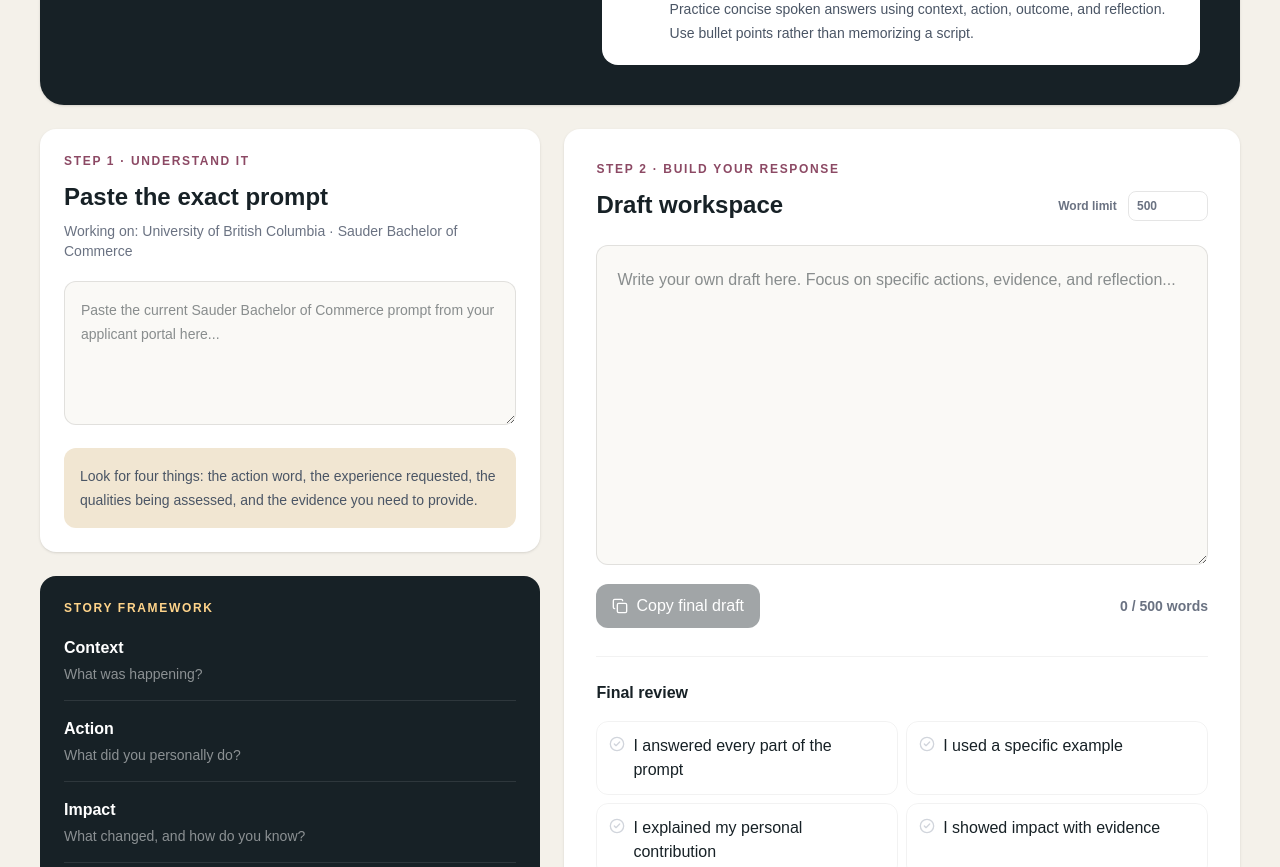
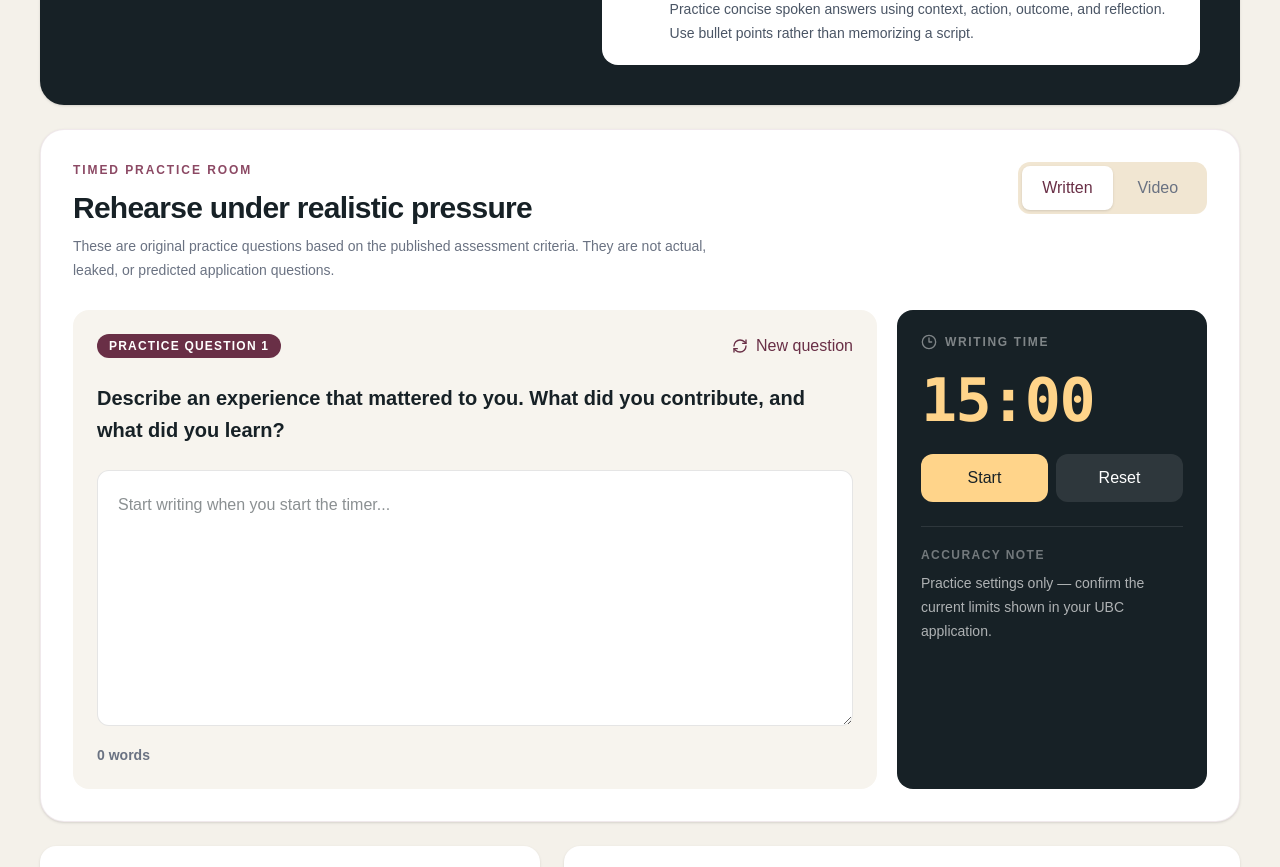
Before and after one commit to jordanwong1188-star/UniPath, a Next.js app in the folder unipath/: page /applications in a window 1280 px wide. Shown: the part 1100-1967 px from the top of the page. Built offline with nearby package versions, Linux system fonts and the light colour scheme.

Commit message:
Add timed supplemental and interview practice

```diff
--- a/unipath/app/application-hub/page.tsx
+++ b/unipath/app/application-hub/page.tsx
@@ -1,8 +1,8 @@
 "use client";
 
 import Link from "next/link";
-import { useMemo, useState } from "react";
-import { ArrowRight, Award, Check, CheckCircle2, Copy, ExternalLink, FilePenLine, Search, Sparkles } from "lucide-react";
+import { useEffect, useMemo, useState } from "react";
+import { ArrowRight, Award, Check, CheckCircle2, Clock3, Copy, ExternalLink, FilePenLine, RefreshCw, Search, Sparkles } from "lucide-react";
 
 const scholarships = [
   { name: "Loran Award", value: "Major renewable award", focus: "Character, service & leadership", eligibility: "Canadian citizens or permanent residents entering university", deadline: "October 15, 2026 · noon ET", url: "https://loranscholar.ca/the-program/how-to-apply/", tag: "Leadership" },
@@ -17,6 +17,11 @@ const applicationProfiles = [
   {
     id: "ubc-sauder-bcom", university: "University of British Columbia", program: "Sauder Bachelor of Commerce", deadline: "Confirm in the UBC application", source: "https://www.sauder.ubc.ca/programs/bachelors-degrees/bachelor-commerce/program-admission",
     note: "UBC Sauder assesses a Personal Profile containing short written responses and video interview components.",
+    timerAccuracy: "Practice settings only — confirm the current limits shown in your UBC application.",
+    practice: {
+      written: { seconds: 900, limit: null, questions: ["Describe an experience that mattered to you. What did you contribute, and what did you learn?", "Tell us about a time you made a positive difference in a group or community."] },
+      video: { prepSeconds: 60, responseSeconds: 90, questions: ["Tell us about a time you worked with people whose perspectives differed from yours.", "Describe a decision you made under pressure and what you learned from it."] },
+    },
     components: [
       { title: "Personal Profile responses", format: "Written · prompts and limits appear in the UBC application", help: "Build specific stories showing your role, decisions, impact, and reflection. Paste each current UBC prompt into the workspace before drafting." },
       { title: "Activity and achievement details", format: "Structured application information", help: "Prepare accurate dates, roles, time commitments, responsibilities, and verifiable impact for your strongest experiences." },
@@ -26,6 +31,11 @@ const applicationProfiles = [
   {
     id: "queens-commerce", university: "Queen's University", program: "Smith Bachelor of Commerce", deadline: "February 15, 2027", source: "https://smith.queensu.ca/bcom/program-details/supplementary-application.php",
     note: "Queen's Commerce uses Kira Talent. Questions are randomly assigned and are not released in advance.",
+    timerAccuracy: "Matches Queen's published format: 10-minute written response (335-word maximum), then 2-minute preparation and 2-minute video response.",
+    practice: {
+      written: { seconds: 600, limit: 335, questions: ["Describe a significant challenge you faced. How did you respond, and how has the experience shaped what you do now?", "Tell us about a difficult obstacle that required you to adapt. What actions did you take and what did you learn?"] },
+      video: { prepSeconds: 120, responseSeconds: 120, questions: ["Describe a time a team faced a setback. How did you respond to others and what was the outcome?", "Tell us about a time you had to reconsider your approach after hearing a different perspective."] },
+    },
     components: [
       { title: "Timed written response", format: "10 minutes to write and submit", help: "Practice quickly choosing one relevant example, answering the question directly, explaining your decisions, and ending with meaningful learning." },
       { title: "Timed video response", format: "2 minutes preparation · 2 minutes recording", help: "Practice speaking naturally under time pressure. Show initiative, adaptability, respect for others, ownership, impact, and reflection." },
@@ -35,6 +45,11 @@ const applicationProfiles = [
   {
     id: "rotman-commerce", university: "University of Toronto", program: "Rotman Commerce", deadline: "Confirm in Join U of T", source: "https://rotmancommerce.utoronto.ca/future-students/our-supplemental-application/",
     note: "Rotman Commerce provides its current written and video instructions through the Join U of T portal and Kira Talent.",
+    timerAccuracy: "Practice settings only — use the instructions in Join U of T for the current official timing.",
+    practice: {
+      written: { seconds: 900, limit: null, questions: ["Describe an issue in business or society that interests you and explain why.", "Tell us about an experience that changed how you approach teamwork or leadership."] },
+      video: { prepSeconds: 60, responseSeconds: 90, questions: ["Describe a time you used evidence to make a difficult decision.", "Tell us about a setback and how it changed your next action."] },
+    },
     components: [
       { title: "Written response preparation", format: "Kira Talent · current format shown in applicant portal", help: "Paste the live prompt from your portal, identify every part of it, and prepare a direct response supported by one detailed example." },
       { title: "Video response preparation", format: "Recorded interview component", help: "Create a flexible bank of examples covering teamwork, leadership, setbacks, decision-making, and interest in business." },
@@ -44,6 +59,11 @@ const applicationProfiles = [
   {
     id: "schulich-bba", university: "York University", program: "Schulich BBA", deadline: "February 1, 2027 · 11:59 p.m. ET", source: "https://schulich.yorku.ca/admissions/suppapp/",
     note: "Schulich requires a Leadership Profile before applicants continue to the timed writing and video components.",
+    timerAccuracy: "Practice settings only — confirm the current timed-component instructions in your Kira invitation.",
+    practice: {
+      written: { seconds: 600, limit: null, questions: ["Describe an initiative you took that created a meaningful result for others.", "Tell us about a challenge that tested your resourcefulness and how you handled it."] },
+      video: { prepSeconds: 60, responseSeconds: 90, questions: ["Which of your leadership experiences best demonstrates personal growth, and why?", "Tell us about a time collaboration changed the result of a project."] },
+    },
     components: [
       { title: "Leadership Profile", format: "3–5 experiences · references required", help: "Record each experience, your role, organization, dates, responsibilities, impact, growth, and a reference who can verify it." },
       { title: "Timed writing exercise", format: "Kira Talent", help: "Practice answering directly with a clear example that demonstrates initiative, collaboration, integrity, resilience, or resourcefulness." },
@@ -61,6 +81,11 @@ export function ApplicationHub({ mode }: { mode: "scholarships" | "applications"
   const [checked, setChecked] = useState<string[]>([]);
   const [copied, setCopied] = useState(false);
   const [applicationId, setApplicationId] = useState(applicationProfiles[0].id as string);
+  const [practiceMode, setPracticeMode] = useState<"written" | "video">("written");
+  const [questionIndex, setQuestionIndex] = useState(0);
+  const [timerPhase, setTimerPhase] = useState<"prep" | "response">("response");
+  const [secondsLeft, setSecondsLeft] = useState(0);
+  const [timerRunning, setTimerRunning] = useState(false);
 
   const results = useMemo(() => scholarships.filter((item) => {
     const text = `${item.name} ${item.focus} ${item.eligibility} ${item.tag}`.toLowerCase();
@@ -69,6 +94,39 @@ export function ApplicationHub({ mode }: { mode: "scholarships" | "applications"
 
   const wordCount = draft.trim() ? draft.trim().split(/\s+/).length : 0;
   const selectedApplication = applicationProfiles.find(item => item.id === applicationId) ?? applicationProfiles[0];
+  const practice = selectedApplication.practice[practiceMode];
+  const questions = practice.questions;
+
+  useEffect(() => {
+    setTimerRunning(false);
+    setQuestionIndex(0);
+    const firstPhase = practiceMode === "video" ? "prep" : "response";
+    setTimerPhase(firstPhase);
+    setSecondsLeft(practiceMode === "video" ? selectedApplication.practice.video.prepSeconds : selectedApplication.practice.written.seconds);
+  }, [applicationId, practiceMode, selectedApplication]);
+
+  useEffect(() => {
+    if (!timerRunning) return;
+    const timer = window.setInterval(() => setSecondsLeft(current => {
+      if (current > 1) return current - 1;
+      if (practiceMode === "video" && timerPhase === "prep") {
+        setTimerPhase("response");
+        return selectedApplication.practice.video.responseSeconds;
+      }
+      setTimerRunning(false);
+      return 0;
+    }), 1000);
+    return () => window.clearInterval(timer);
+  }, [practiceMode, selectedApplication, timerPhase, timerRunning]);
+
+  const resetTimer = () => {
+    setTimerRunning(false);
+    const firstPhase = practiceMode === "video" ? "prep" : "response";
+    setTimerPhase(firstPhase);
+    setSecondsLeft(practiceMode === "video" ? selectedApplication.practice.video.prepSeconds : selectedApplication.practice.written.seconds);
+  };
+
+  const timerText = `${Math.floor(secondsLeft / 60).toString().padStart(2, "0")}:${(secondsLeft % 60).toString().padStart(2, "0")}`;
 
   return <main className="min-h-screen bg-[#f4f1ea] text-[#172126]">
     <header className="border-b border-black/5 bg-white">
@@ -131,6 +189,32 @@ export function ApplicationHub({ mode }: { mode: "scholarships" | "applications"
           </div>
         </section>
 
+        <section className="mt-6 rounded-3xl border border-[#692f46]/10 bg-white p-6 shadow-sm sm:p-8">
+          <div className="flex flex-col justify-between gap-5 lg:flex-row lg:items-start">
+            <div><p className="text-xs font-semibold uppercase tracking-[0.16em] text-[#8c4964]">Timed practice room</p><h2 className="mt-3 text-3xl font-semibold tracking-tight">Rehearse under realistic pressure</h2><p className="mt-2 max-w-2xl text-sm leading-6 text-gray-500">These are original practice questions based on the published assessment criteria. They are not actual, leaked, or predicted application questions.</p></div>
+            <div className="grid grid-cols-2 rounded-xl bg-[#f1e6d2] p-1">
+              {(["written", "video"] as const).map(item => <button type="button" key={item} onClick={() => setPracticeMode(item)} className={`cursor-pointer rounded-lg px-5 py-2.5 text-sm font-semibold capitalize ${practiceMode === item ? "bg-white text-[#692f46] shadow-sm" : "text-gray-500"}`}>{item}</button>)}
+            </div>
+          </div>
+
+          <div className="mt-7 grid gap-5 lg:grid-cols-[1fr_310px]">
+            <div className="rounded-2xl bg-[#f7f4ee] p-5 sm:p-6">
+              <div className="flex flex-wrap items-center justify-between gap-3"><span className="rounded-full bg-[#692f46] px-3 py-1 text-xs font-semibold uppercase tracking-[0.1em] text-white">Practice question {questionIndex + 1}</span><button type="button" onClick={() => { setQuestionIndex(current => (current + 1) % questions.length); resetTimer(); }} className="inline-flex cursor-pointer items-center gap-2 text-sm font-semibold text-[#692f46]"><RefreshCw className="h-4 w-4" /> New question</button></div>
+              <p className="mt-6 text-xl font-semibold leading-8">{questions[questionIndex]}</p>
+              {practiceMode === "written" ? <textarea value={draft} onChange={e => setDraft(e.target.value)} placeholder="Start writing when you start the timer..." className="mt-6 min-h-64 w-full resize-y rounded-xl border border-black/10 bg-white p-5 leading-7 outline-none focus:border-[#8c4964]" /> : <div className="mt-6 rounded-xl border border-dashed border-[#692f46]/25 bg-white p-5"><p className="font-semibold">Video response plan</p><p className="mt-2 text-sm leading-6 text-gray-500">During preparation, write only a few anchors: situation, your action, result, and reflection. When the timer changes to Response, look at the camera and speak naturally.</p><textarea value={prompt} onChange={e => setPrompt(e.target.value)} placeholder="Preparation notes..." className="mt-4 min-h-28 w-full resize-y rounded-lg border border-black/10 p-3 text-sm outline-none focus:border-[#8c4964]" /></div>}
+              {practiceMode === "written" && <div className="mt-3 flex justify-between text-sm font-semibold"><span className="text-gray-500">{wordCount} words{selectedApplication.practice.written.limit ? ` / ${selectedApplication.practice.written.limit} maximum` : ""}</span>{selectedApplication.practice.written.limit && wordCount > selectedApplication.practice.written.limit ? <span className="text-red-600">Over the practice limit</span> : null}</div>}
+            </div>
+
+            <aside className="rounded-2xl bg-[#172126] p-6 text-white">
+              <div className="flex items-center gap-2 text-xs font-semibold uppercase tracking-[0.14em] text-white/45"><Clock3 className="h-4 w-4" /> {practiceMode === "video" ? timerPhase : "Writing time"}</div>
+              <p aria-live="polite" className={`mt-5 font-mono text-6xl font-semibold tracking-tight ${secondsLeft === 0 ? "text-red-300" : "text-[#ffd48a]"}`}>{timerText}</p>
+              {practiceMode === "video" && <p className="mt-3 text-sm text-white/55">The timer automatically moves from preparation to the recorded-response phase.</p>}
+              <div className="mt-6 grid grid-cols-2 gap-2"><button type="button" onClick={() => secondsLeft > 0 && setTimerRunning(current => !current)} className="cursor-pointer rounded-xl bg-[#ffd48a] px-4 py-3 text-sm font-semibold text-[#172126]">{timerRunning ? "Pause" : secondsLeft === 0 ? "Finished" : "Start"}</button><button type="button" onClick={resetTimer} className="cursor-pointer rounded-xl bg-white/10 px-4 py-3 text-sm font-semibold hover:bg-white/15">Reset</button></div>
+              <div className="mt-6 border-t border-white/10 pt-5"><p className="text-xs font-semibold uppercase tracking-[0.12em] text-white/40">Accuracy note</p><p className="mt-2 text-sm leading-6 text-white/65">{selectedApplication.timerAccuracy}</p></div>
+            </aside>
+          </div>
+        </section>
+
         <div className="mt-6 grid gap-6 xl:grid-cols-[1fr_1.35fr]">
         <div className="space-y-6">
           <section className="rounded-2xl bg-white p-6 shadow-sm"><p className="text-xs font-semibold uppercase tracking-[0.14em] text-[#8c4964]">Step 1 · Understand it</p><h2 className="mt-3 text-2xl font-semibold">Paste the exact prompt</h2><p className="mt-2 text-sm text-gray-500">Working on: {selectedApplication.university} · {selectedApplication.program}</p><textarea value={prompt} onChange={e => setPrompt(e.target.value)} placeholder={`Paste the current ${selectedApplication.program} prompt from your applicant portal here...`} className="mt-5 min-h-36 w-full resize-y rounded-xl border border-black/10 bg-[#faf9f6] p-4 text-sm leading-6 outline-none focus:border-[#8c4964]" /><div className="mt-4 rounded-xl bg-[#f1e6d2] p-4 text-sm leading-6 text-gray-600">Look for four things: the action word, the experience requested, the qualities being assessed, and the evidence you need to provide.</div></section>
```
